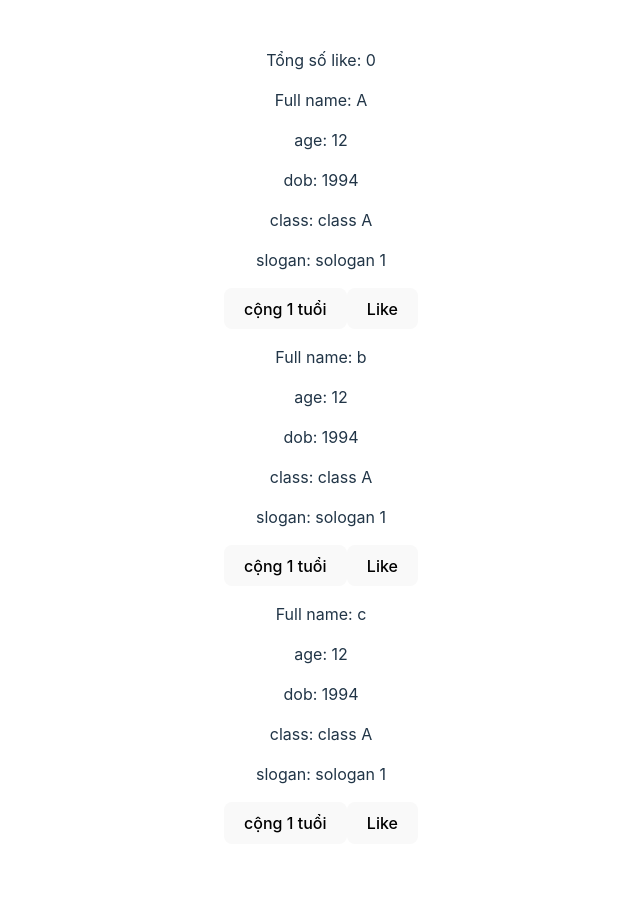
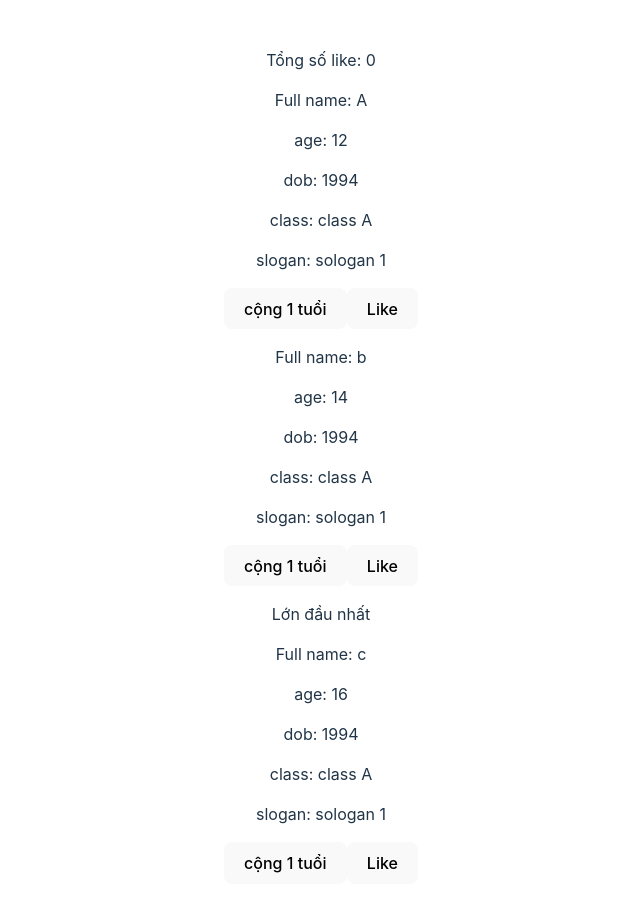
Before and after one commit to slade77777/react-class, a React (Vite) app: page / in a window 1280 px wide. Shown: the top 912 px of the page, without its empty margins (319-959 px from the left). Before the commit the page ends 876 px from the top, so only its background shows below. Built offline with nearby package versions, Linux system fonts and the light colour scheme.

Commit message:
pass data between components

```diff
--- a/src/App.tsx
+++ b/src/App.tsx
@@ -1,6 +1,4 @@
 import {useRef, useState} from 'react'
-import reactLogo from './assets/react.svg'
-import viteLogo from '/vite.svg'
 import './App.css'
 import Profile, {ProfileType} from "./components/Profile";
 
@@ -14,14 +12,14 @@ const listProfile: Array<ProfileType> = [
   },
   {
     fullname: 'b',
-    age: 12,
+    age: 14,
     dob: "1994",
     classValue: "class A",
     slogan: "sologan 1"
   },
   {
     fullname: 'c',
-    age: 12,
+    age: 16,
     dob: "1994",
     classValue: "class A",
     slogan: "sologan 1"
@@ -29,17 +27,23 @@ const listProfile: Array<ProfileType> = [
 ]
 function App() {
   const [likeNumber, setLikeNumber] = useState(0);
+  const [listAge, setListAge] = useState(listProfile.map(i => i.age));
 
+  const maxAge = Math.max.apply(Math, listAge);
   const changeLikeNumber = (isLike: boolean) => {
     setLikeNumber(isLike ? likeNumber + 1 : likeNumber - 1);
   }
 
-  const listProduct = listProfile.map((item, index) => <Profile changeLike={changeLikeNumber} key={index} fullname={item.fullname} age={item.age} dob={item.dob} classValue={item.classValue} slogan={item.slogan} /> );
+  const changeBonusAges = (position: number, age: number) => {
+    const ages = [...listAge];
+    ages[position] = age;
+    setListAge(ages);
+  }
 
   return (
     <div className="App">
       <p>Tổng số like: {likeNumber}</p>
-      {listProduct}
+      {listProfile.map((item, index) => <Profile maxAge={maxAge} position={index} setBonusAges={changeBonusAges} changeLike={changeLikeNumber} key={index} fullname={item.fullname} age={item.age} dob={item.dob} classValue={item.classValue} slogan={item.slogan} /> )}
     </div>
   )
 }
--- a/src/components/Profile.tsx
+++ b/src/components/Profile.tsx
@@ -1,15 +1,16 @@
 import {FC, useState} from "react";
 
 export type ProfileType = {
-  fullname: string, age: number, dob: string, classValue: string, slogan?: string,
+  fullname: string, age: number, dob: string, classValue: string, slogan?: string
 }
 
-const Profile: FC<ProfileType & {changeLike: (val: boolean) => void}> = ({fullname, age, dob, classValue, slogan, changeLike}) => {
+const Profile: FC<ProfileType & {changeLike: (val: boolean) => void; setBonusAges: (id: number, age: number) => void; maxAge: number, position: number}> =
+  ({fullname, age, dob, classValue, slogan, changeLike, setBonusAges, maxAge, position}) => {
   const [isLiked, setLike] = useState<boolean>(false);
   const [bonusAge , setBonusAge] = useState(0);
-
   function addOneAge() {
     setBonusAge(bonusAge + 1);
+    setBonusAges(position, age + bonusAge + 1)
   }
 
   function handleLike() {
@@ -19,6 +20,7 @@ const Profile: FC<ProfileType & {changeLike: (val: boolean) => void}> = ({fullna
 
   if (1 < 2) {
     return <div>
+      { age + bonusAge === maxAge && <p>Lớn đầu nhất</p>}
       <p>Full name: {fullname}</p>
       <p>age: {age + bonusAge}</p>
       <p>dob: {dob}</p>
```
